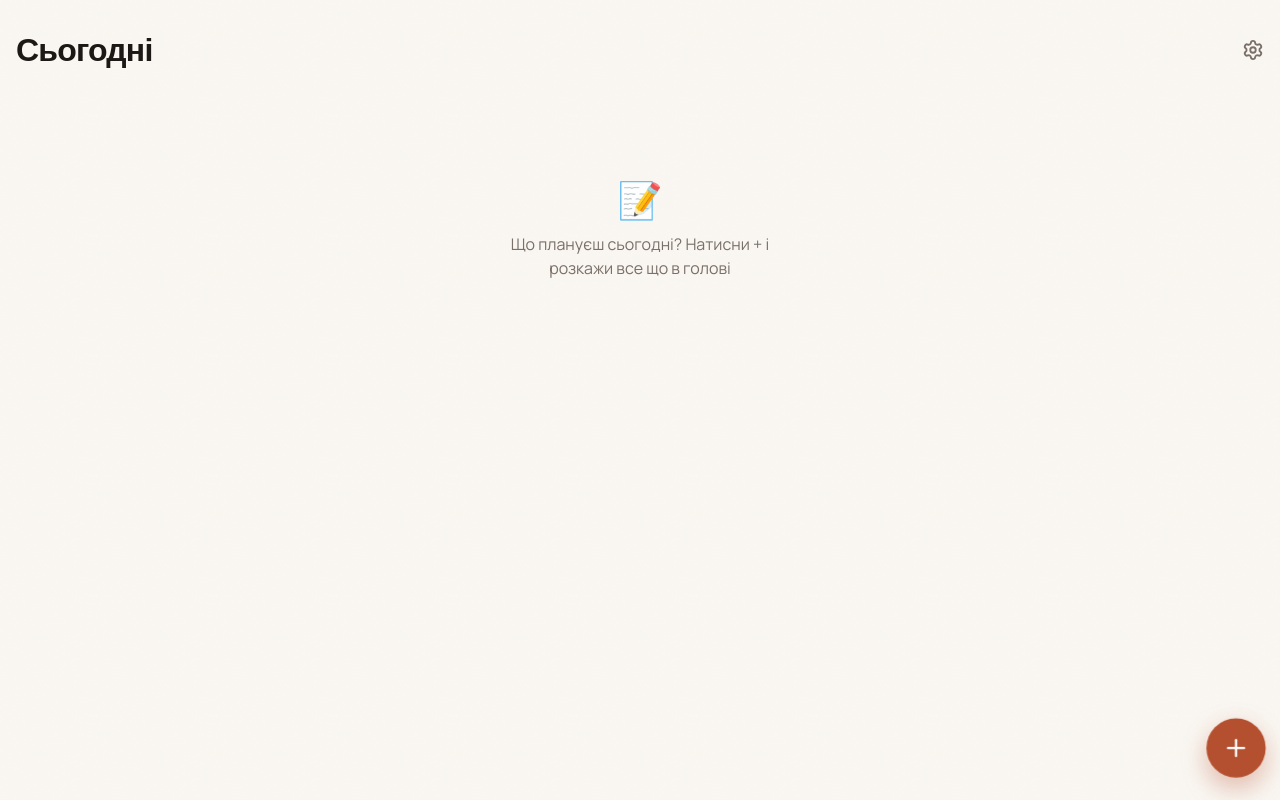
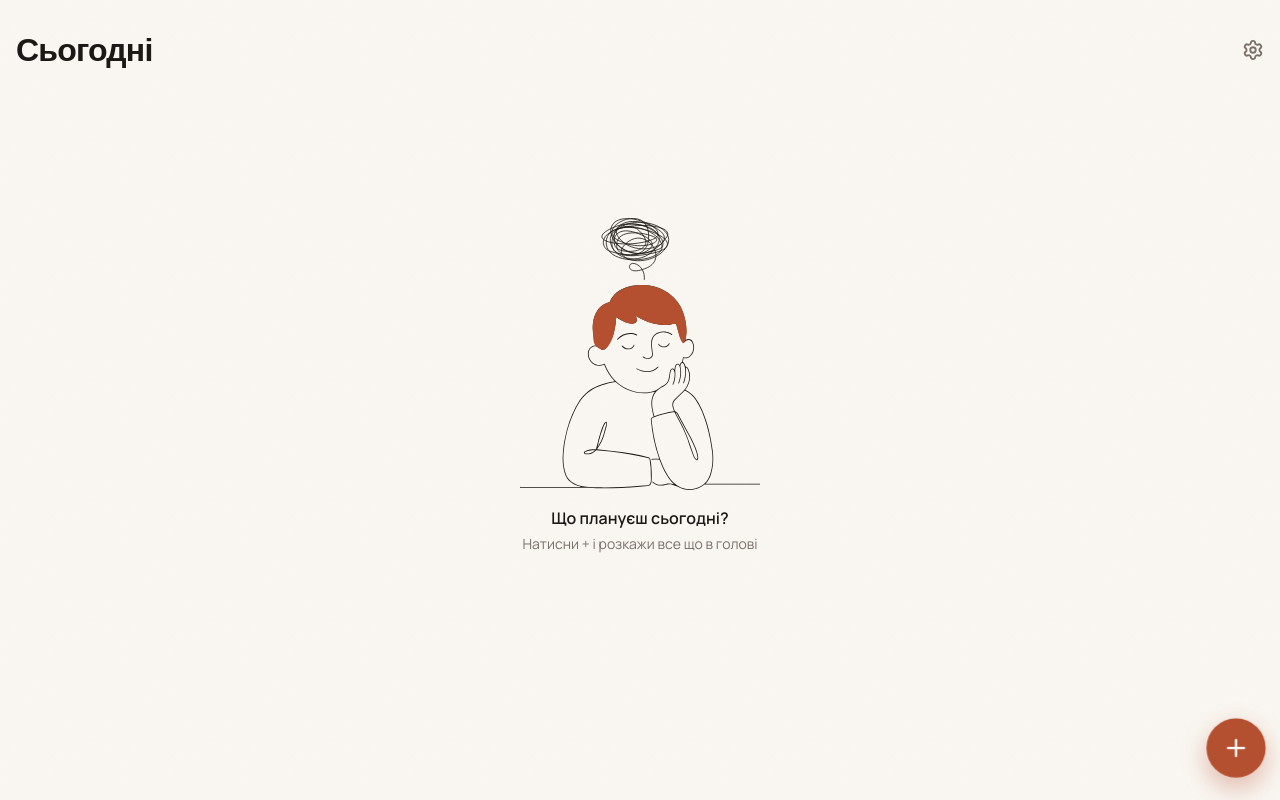
Before and after one commit to design-mrzv/ai-day-planner, a Next.js app: page / in a window 1280 px wide. Both pictures are taken after a click on the button "Почати". Built offline with nearby package versions, Linux system fonts and the light colour scheme; a web font is replaced by a local one.

Commit message:
Add Settle logo and empty-state illustration, split empty-state copy into two lines
Co-Authored-By: Claude Sonnet 5 <noreply@anthropic.com>

```diff
--- a/src/app/page.tsx
+++ b/src/app/page.tsx
@@ -221,13 +221,18 @@ export default function Home() {
         </button>
       </header>
 
-      <main className="flex-1 px-4 pb-28">
+      <main className="flex flex-1 flex-col px-4 pb-28">
         {visibleTasks.length === 0 ? (
-          <div className="flex flex-col items-center gap-3 pt-24 text-center">
-            <span className="text-4xl">📝</span>
-            <p className="max-w-xs text-text-secondary">
-              Що плануєш сьогодні? Натисни + і розкажи все що в голові
-            </p>
+          <div className="flex flex-1 flex-col items-center justify-center gap-3 text-center">
+            <img src="/illustration-settle.svg" alt="" className="w-[240px]" />
+            <div className="mt-1 flex flex-col items-center gap-1">
+              <p className="text-base font-semibold text-text-primary">
+                Що плануєш сьогодні?
+              </p>
+              <p className="text-sm text-text-secondary">
+                Натисни + і розкажи все що в голові
+              </p>
+            </div>
           </div>
         ) : (
           <>
--- a/src/components/welcome-screen.tsx
+++ b/src/components/welcome-screen.tsx
@@ -7,12 +7,12 @@ interface WelcomeScreenProps {
 export function WelcomeScreen({ onStart }: WelcomeScreenProps) {
   return (
     <div className="flex min-h-screen flex-col items-center justify-center gap-6 bg-bg-base px-8 text-center">
-      <h1 className="font-heading text-4xl font-bold tracking-tight text-text-primary">
-        AI Day Planner
-      </h1>
-      <p className="max-w-xs text-lg text-text-secondary">
-        Розкажи все, що в голові. Ми складемо план на день
-      </p>
+      <div className="flex flex-col items-center gap-2">
+        <img src="/logo.svg" alt="AI Day Planner" className="w-[160px]" />
+        <p className="max-w-xs text-lg text-text-secondary">
+          Розкажи все, що в голові. Ми складемо план на день
+        </p>
+      </div>
       <button
         type="button"
         onClick={onStart}
```
Also changed, not shown: public/illustration-settle.svg (added), public/logo.svg (added), 1 other file (tests, documents, lock files or other folders).
